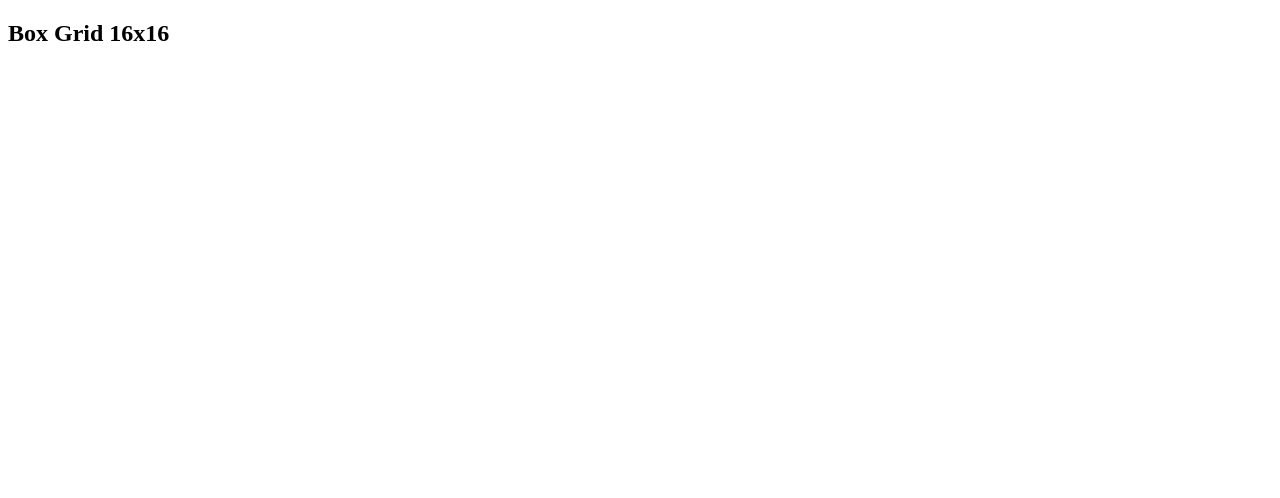
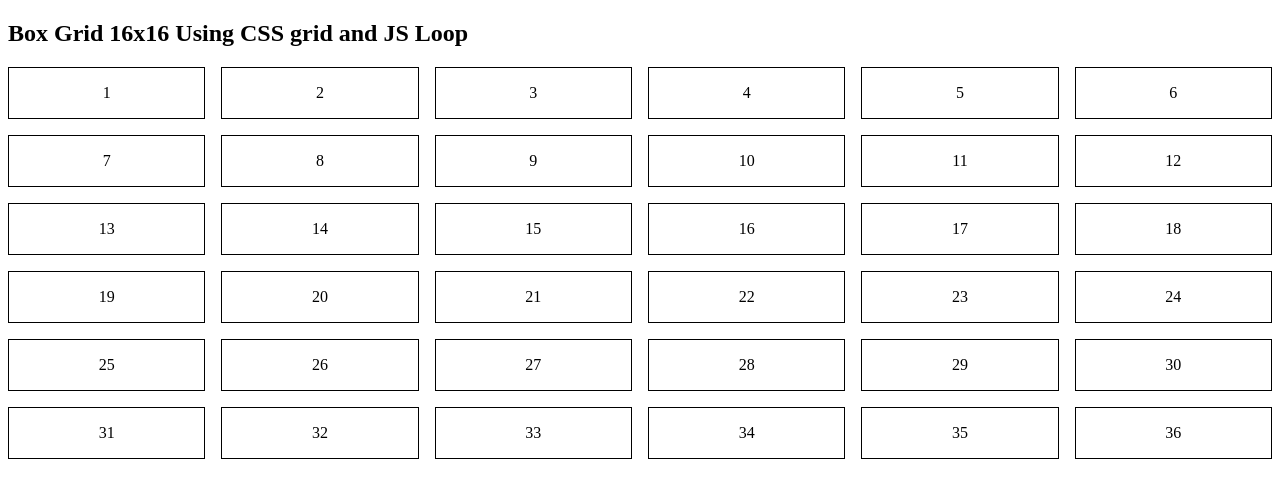
Before and after one commit to therealcheng/odin-foundations-etch-a-sketch, a website built with Parcel: page index.html in a window 1280 px wide. Built offline with nearby package versions, Linux system fonts and the light colour scheme.

Commit message:
Created Grids

```diff
--- a/index.html
+++ b/index.html
@@ -4,11 +4,12 @@
     <meta charset="UTF-8" />
     <meta http-equiv="X-UA-Compatible" content="IE=edge" />
     <meta name="viewport" content="width=device-width, initial-scale=1.0" />
-    <title>Document</title>
+    <title>Odin Etch A Sketch</title>
     <script defer src="script.js"></script>
+    <link rel="stylesheet" type="text/css" href="styles.css" />
   </head>
   <body>
-    <h2>Box Grid 16x16</h2>
-    <div class="box-grid"></div>
+    <h2>Box Grid 16x16 Using CSS grid and JS Loop</h2>
+    <div class="grid-container"></div>
   </body>
 </html>
--- a/script.js
+++ b/script.js
@@ -1,3 +1,15 @@
 'use strict';
-const grid = document.querySelector('.box-grid');
-console.log(grid);
+const gridContainer = document.querySelector('.grid-container');
+console.log(gridContainer);
+
+function makeRows(rows, cols) {
+  gridContainer.style.setProperty('--grid-rows', rows);
+  gridContainer.style.setProperty('--grid-cols', cols);
+  for (let c = 0; c < rows * cols; c++) {
+    let cell = document.createElement('div');
+    cell.innerText = c + 1;
+    gridContainer.appendChild(cell).className = 'grid-item';
+  }
+}
+
+makeRows(6, 6);
--- /dev/null
+++ b/styles.css
@@ -0,0 +1,17 @@
+:root {
+  --grid-cols: 1;
+  --grid-rows: 1;
+}
+
+.grid-container {
+  display: grid;
+  grid-gap: 1em;
+  grid-template-rows: repeat(var(--grid-rows), 1fr);
+  grid-template-columns: repeat(var(--grid-cols), 1fr);
+}
+
+.grid-item {
+  padding: 1em;
+  border: 1px solid rgb(0, 0, 0);
+  text-align: center;
+}
```
Also changed, not shown: dist/index.html, 4 other files.
